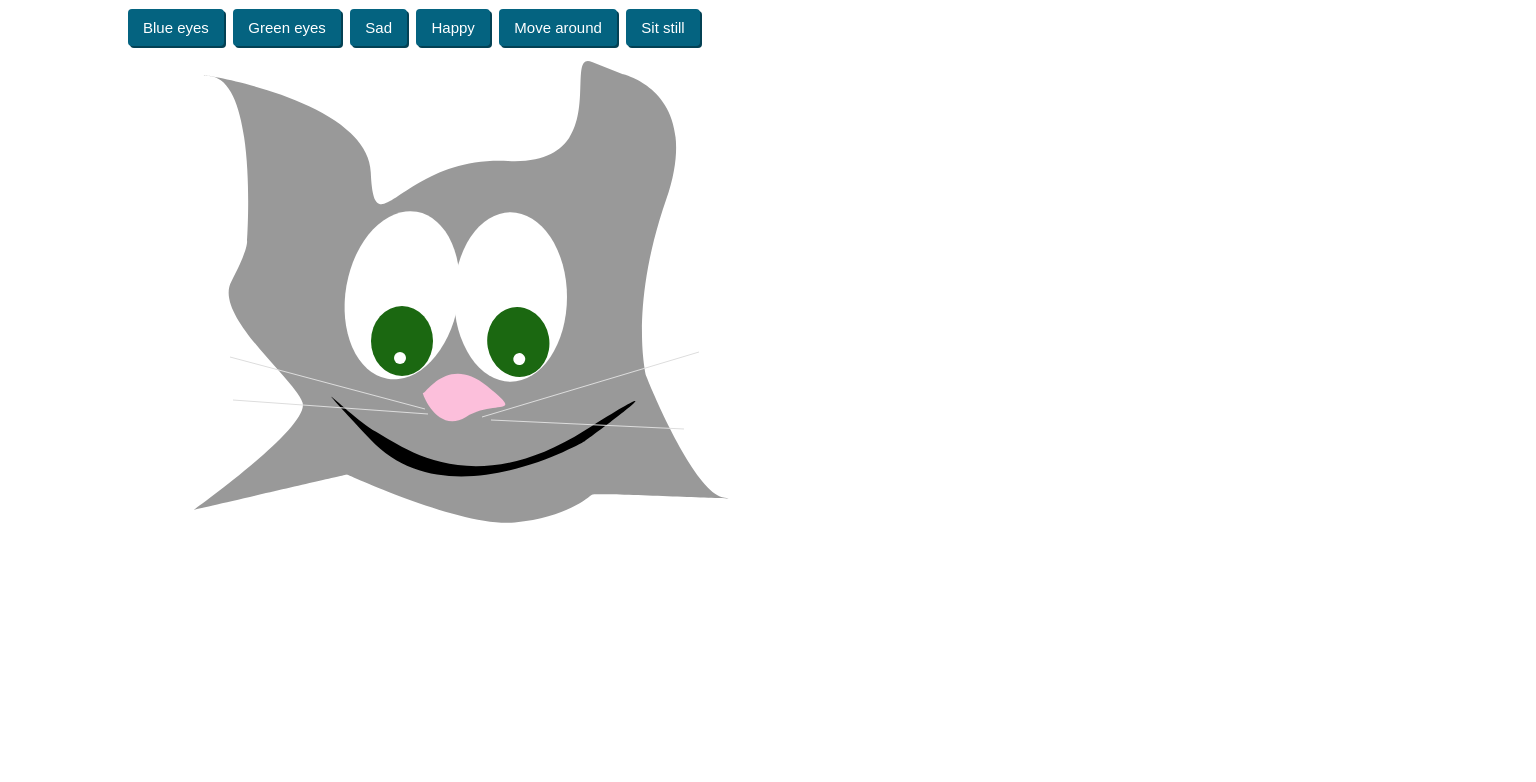
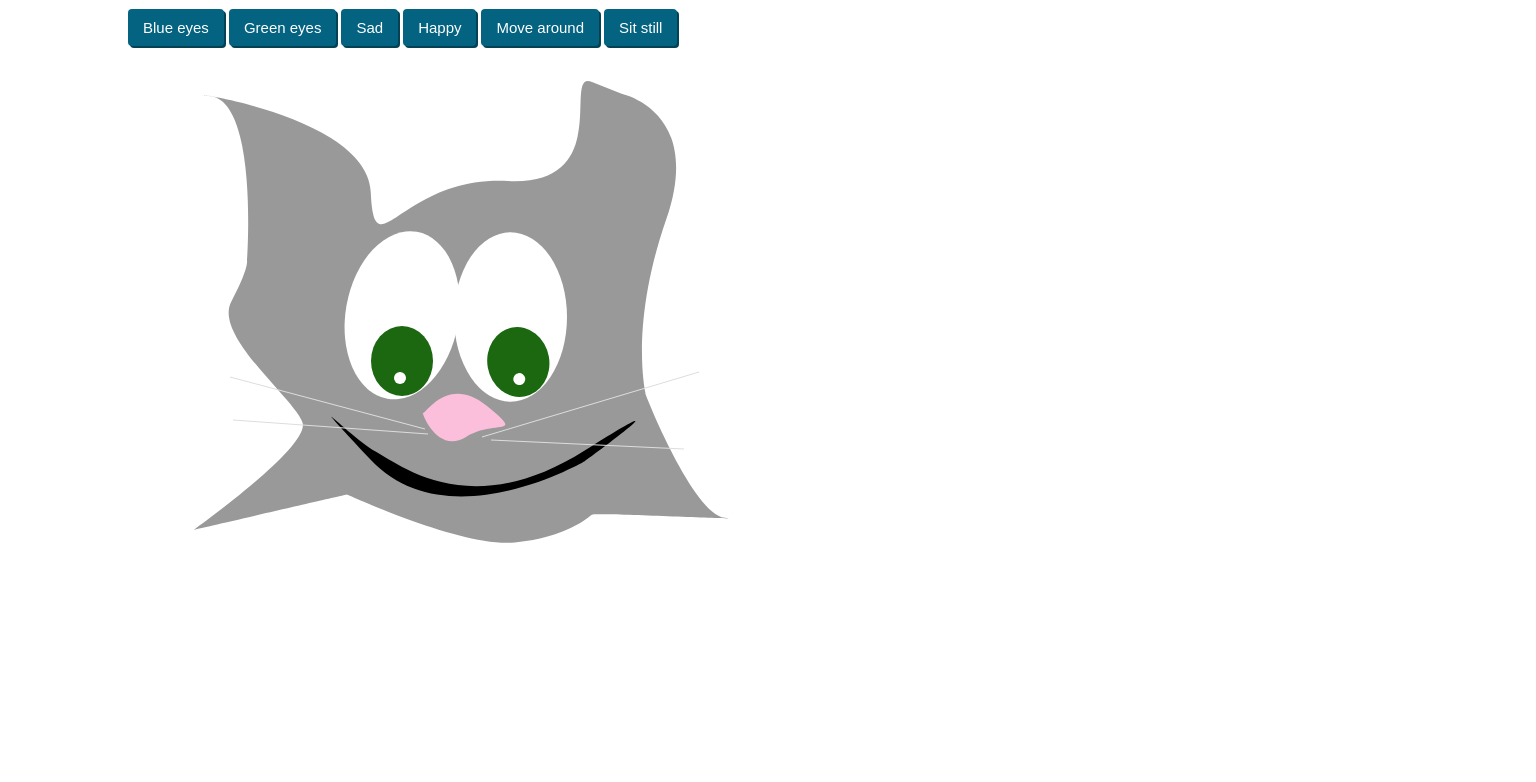
Before and after one commit to Yulian-Robertovich/My-Github, a plain HTML site: page index.html in a window 1280 px wide. Shown: the part 118-900 px from the top of the page, 1536 px wide, since content can reach past the window. Before the commit the page ends 800 px from the top, so only its background shows below. Drawn offline with Linux system fonts and the light colour scheme.

Commit message:
some css

```diff
--- a/css/style.css
+++ b/css/style.css
@@ -2,6 +2,15 @@ html,
 body {
   padding: 0;
   margin: 0;
+  width: 100vw;
+  max-width: 100%;
+  min-height: 100vh;
+}
+
+.buttons {
+  display: block;
+  margin-bottom: 20px;
+  display: flex;
 }
 
 .buttons button {
@@ -126,5 +135,6 @@ h1 {
 }
 
 .svg-container {
+  display: block;
   perspective: 210px;
 }
```
